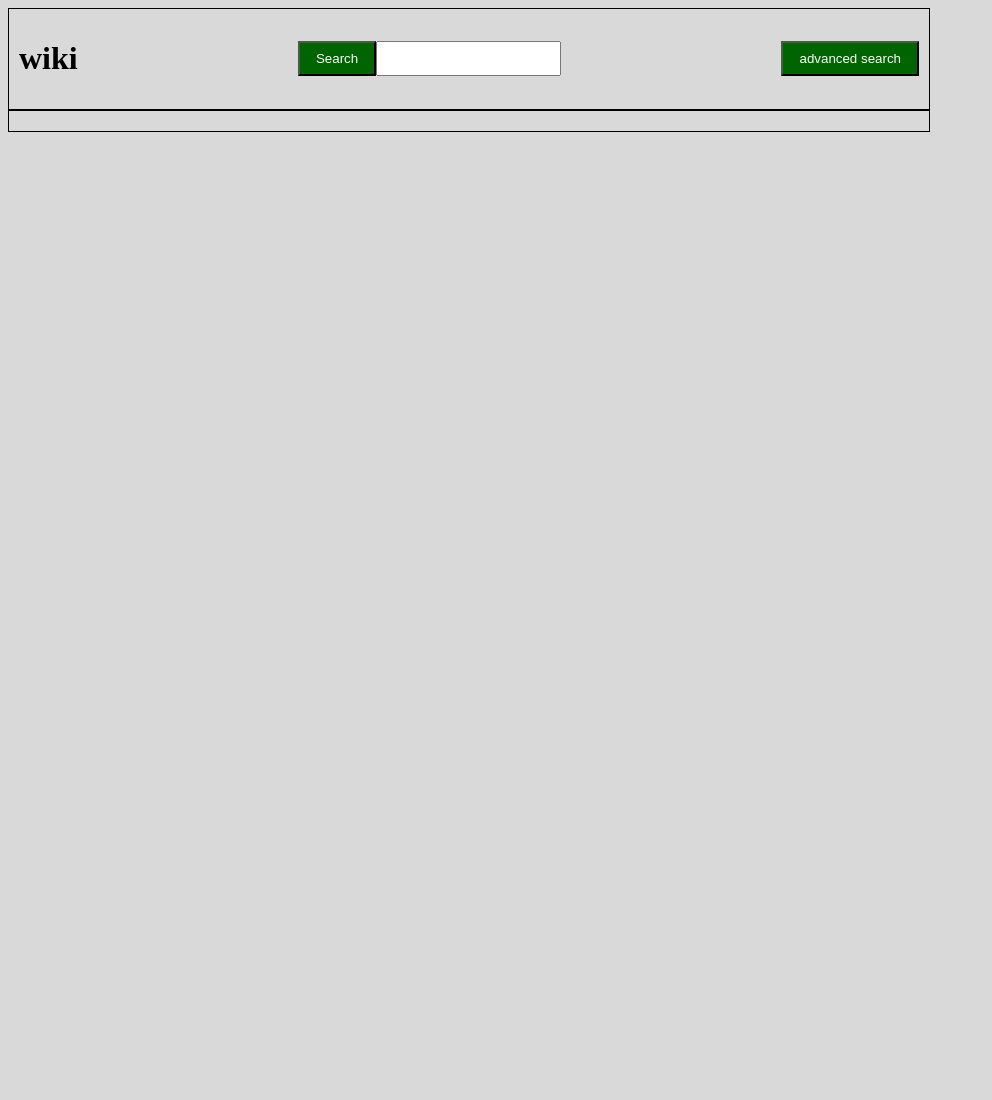
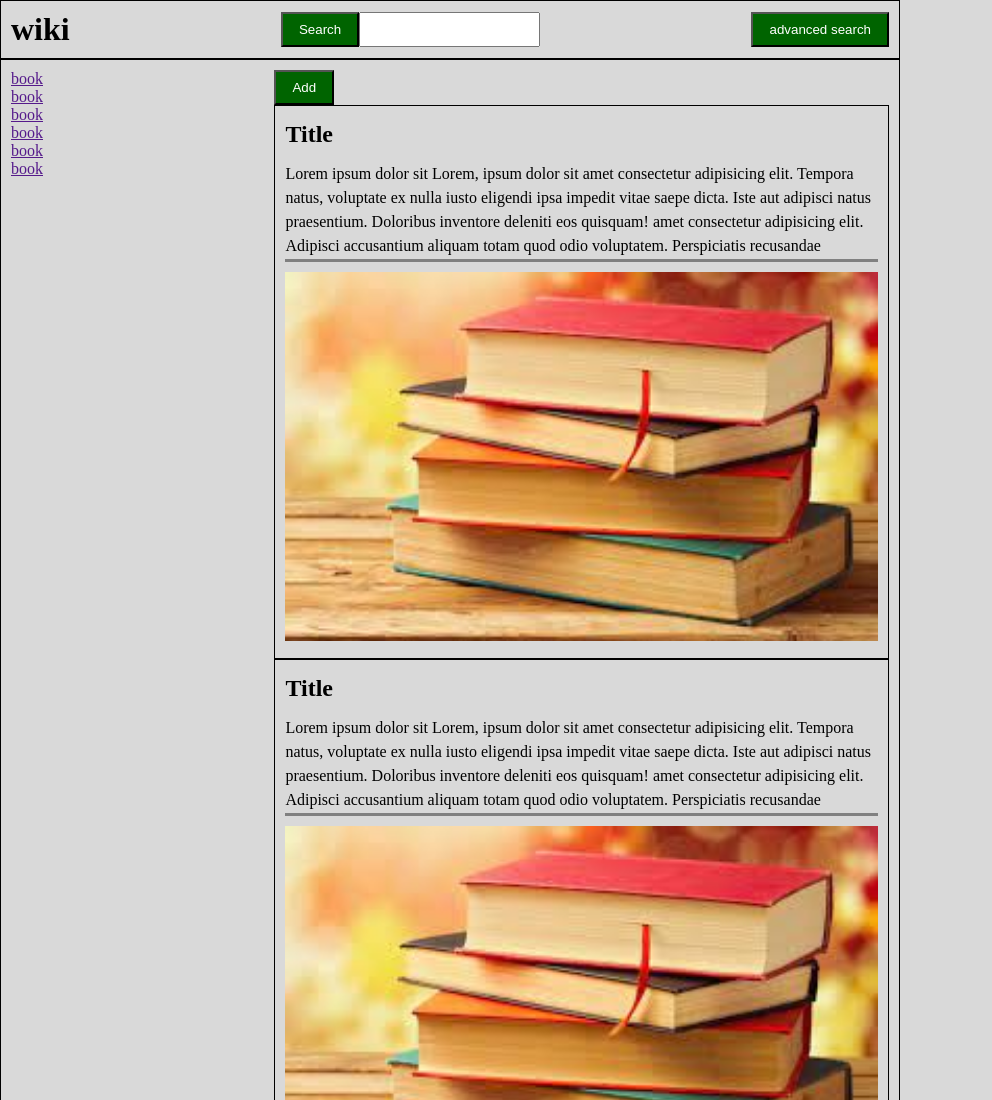
Before and after one commit to nashee/24_wiki, a plain HTML site: page index.html in a window 1280 px wide. Shown: the top 1100 px of the page, without its empty margins (0-992 px from the left). Before the commit the page ends 800 px from the top, so only its background shows below. Drawn offline with Linux system fonts and the light colour scheme.

Commit message:
add img folder and inseted image from google  -add main part in the index.html and add style to to the main in the layout section -add button add-button  and share from @mixin in the module part -create a module called section which is plasced in the main/content

```diff
--- a/index.html
+++ b/index.html
@@ -12,24 +12,57 @@
             <h1>wiki</h1>
         </div>
         <div class="search">
-            <button class="my_text">Search</button><input  class=""type="text">
+            <button class="my-text">Search</button><input  class=""type="text">
         </div>
         <div class="search">
-            <button class="my_text">advanced search</button>
+            <button class="my-text">advanced search</button>
         </div>
     </div>
 
-    <div class="add">
-        <div class="add-title">
-            <form action="">
+    <div class="main">
+        <div class="aside">
+            <ul>
+                    <li><a href="">
+                        book
+                    </a></li>
+                    <li><a href="">
+                        book
+                    </a></li>
+                    <li><a href="">
+                        book
+                    </a></li>
+                    <li><a href="">
+                        book
+                    </a></li>
+                    <li><a href="">
+                        book
+                    </a></li>
+                    <li><a href="">
+                        book
+                    </a></li>
+                </ul>
+        </div>
+        <div class="content">
+            <div class="add">
+              <button class="add-button">Add</button>
 
-            </form>
+            </div>
+            <div class="section">
+                <h2>Title</h2>
+                 <p>Lorem ipsum dolor sit Lorem, ipsum dolor sit amet consectetur adipisicing elit. Tempora natus, voluptate ex nulla iusto eligendi ipsa impedit vitae saepe dicta. Iste aut adipisci natus praesentium. Doloribus inventore deleniti eos quisquam! amet consectetur adipisicing elit. Adipisci accusantium aliquam totam quod odio voluptatem. Perspiciatis recusandae voluptate eum! Officia consectetur eius adipisci odit labore numquam aliquam temporibus quisquam culpa.</p>
+                 <img src="img/test.jpeg" alt="">
+            </div>
 
-        </div>
-        <div class="add-content">
-            <form action="">
-
-            </form>
+            <div class="section">
+                <h2>Title</h2>
+                 <p>Lorem ipsum dolor sit Lorem, ipsum dolor sit amet consectetur adipisicing elit. Tempora natus, voluptate ex nulla iusto eligendi ipsa impedit vitae saepe dicta. Iste aut adipisci natus praesentium. Doloribus inventore deleniti eos quisquam! amet consectetur adipisicing elit. Adipisci accusantium aliquam totam quod odio voluptatem. Perspiciatis recusandae voluptate eum! Officia consectetur eius adipisci odit labore numquam aliquam temporibus quisquam culpa.</p>
+                 <img src="img/test.jpeg" alt="">
+            </div>
+            <div class="section">
+                <h2>Title</h2>
+                 <p>Lorem ipsum dolor sit Lorem, ipsum dolor sit amet consectetur adipisicing elit. Tempora natus, voluptate ex nulla iusto eligendi ipsa impedit vitae saepe dicta. Iste aut adipisci natus praesentium. Doloribus inventore deleniti eos quisquam! amet consectetur adipisicing elit. Adipisci accusantium aliquam totam quod odio voluptatem. Perspiciatis recusandae voluptate eum! Officia consectetur eius adipisci odit labore numquam aliquam temporibus quisquam culpa.</p>
+                 <img src="img/test.jpeg" alt="">
+            </div>
         </div>
     </div>
 </body>
--- a/scss/base/_element.scss
+++ b/scss/base/_element.scss
@@ -3,6 +3,13 @@ html {
     box-sizing: border-box;
     font-size: 62.5%;
 }
+
+* {
+    box-sizing: inherit;
+    padding: 0;
+    margin: 0;
+}
+
 body {
     background-color: #d9d9d9;
     font-size: 1.6rem;
--- a/scss/layout/_index.scss
+++ b/scss/layout/_index.scss
@@ -1,3 +1,3 @@
 
 @import 'header';
-@import 'add';
+@import "main";
--- /dev/null
+++ b/scss/layout/_main.scss
@@ -0,0 +1,20 @@
+
+.main {
+    max-width: 900px;
+    border: 1px solid black;
+    display: flex;
+
+    justify-content: space-between;
+    padding: 1rem;
+
+}
+
+.aside {
+    flex: 0 0 30%;
+
+
+}
+
+.content {
+    flex: 0 0 70%;
+}
--- a/scss/module/_button.scss
+++ b/scss/module/_button.scss
@@ -1,5 +1,9 @@
 
 
-.my_text {
+.my-text {
     @include my_button;
 }
+
+.add-button {
+    @include my_button;
+}
--- a/scss/module/_index.scss
+++ b/scss/module/_index.scss
@@ -1,3 +1,4 @@
 
 @import 'mixin';
 @import 'button';
+@import 'section';
--- /dev/null
+++ b/scss/module/_section.scss
@@ -0,0 +1,19 @@
+
+.section {
+    padding: 1rem;
+    width: 100%;
+    padding-top: 1rem;
+    border: 1px solid black;
+    line-height: 1.5;
+    h2,p {
+        margin-bottom: 1rem;
+    }
+    p {
+        height: 100px;
+        overflow-y: scroll;
+        border-bottom: 3px solid gray;
+    }
+    img {
+        width: 100%;
+    }
+}
```
Also changed, not shown: css/style.css, img/test.jpeg (added), scss/layout/add.scss (deleted), 1 other file.
